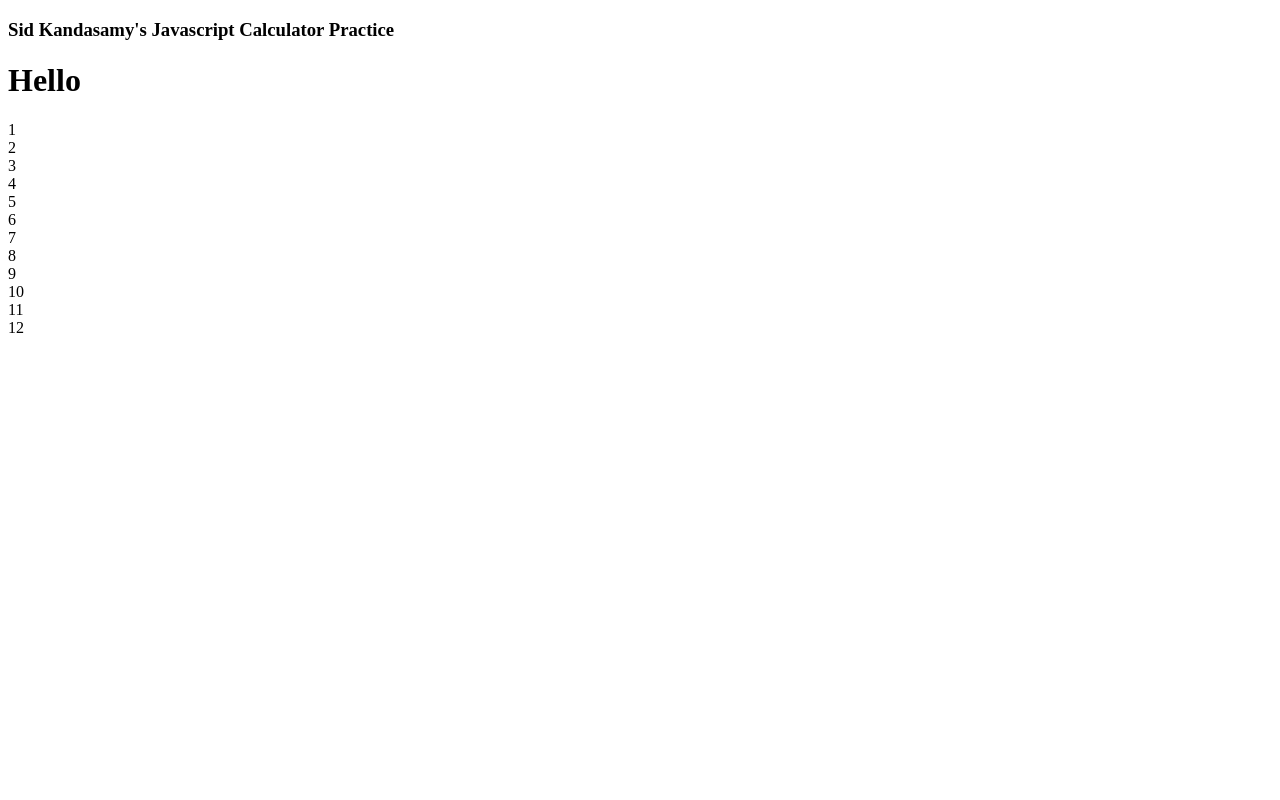
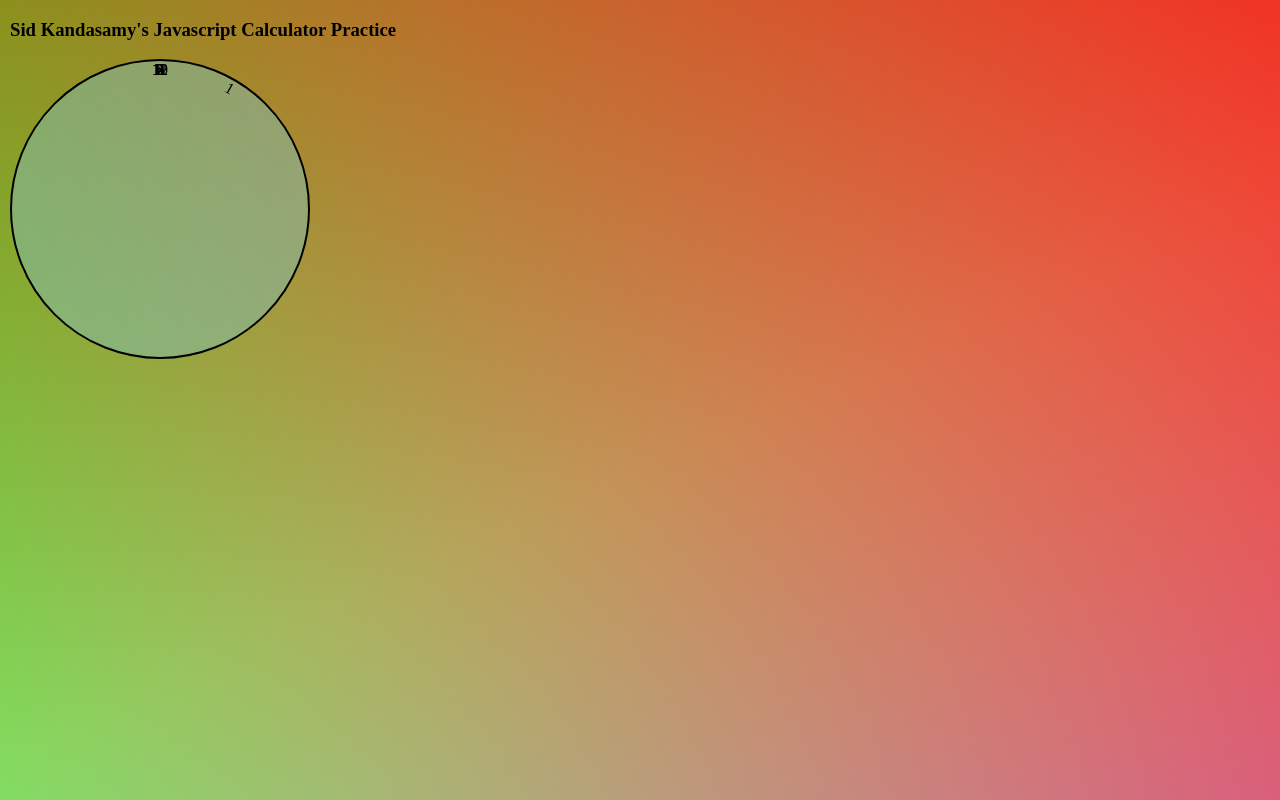
Before and after one commit to SidKandasamy/JS_clock_app, a plain HTML site: page index.html in a window 1280 px wide. Shown: the top 800 px of the page. Drawn offline with Linux system fonts and the light colour scheme.

Commit message:
variable created for number css around clock

```diff
--- a/index.html
+++ b/index.html
@@ -14,7 +14,7 @@
 
     <div class="title">
         <h3> Sid Kandasamy's Javascript Calculator Practice</h3>
-        <h1>Hello</h1>
+
     </div>
 
     <div class="clock">
--- a/style.css
+++ b/style.css
@@ -0,0 +1,32 @@
+*, *::after, *::before{
+    box-sizing: border-box;
+}
+
+body{
+    background: linear-gradient(217deg, rgba(255,0,0,.8), rgba(255,0,0,0) 70.71%),
+            linear-gradient(127deg, rgba(0,255,0,.8), rgba(0,255,0,0) 70.71%),
+            linear-gradient(336deg, rgba(0,0,255,.8), rgba(0,0,255,0) 70.71%);
+            margin: auto 10px;
+            width: auto;
+            height: 2000px;
+}
+
+.clock{
+    width: 300px;
+    height: 300px;
+    background-color: rgba(131, 189, 176, 0.5);
+    border-radius: 50%;
+    border: 2px solid;
+    position: relative;
+}
+
+.clock .number{
+    rotate:0;
+    position: absolute; /*positioning absolutly correlates with the .clock relative */
+    width: 100%;
+    height: 100%; /*makes div a perfect square*/
+    text-align: center; /* text align centers this hours to the middle of the clock by centralising the numbers within the perfect square (which we created using height and width) */
+    transform: rotate(var(--rotate)); /* create variable called rotate and the rotate property can move the elements using degrees */
+}
+
+.clock .number1{ --rotate: 30deg; }
```
